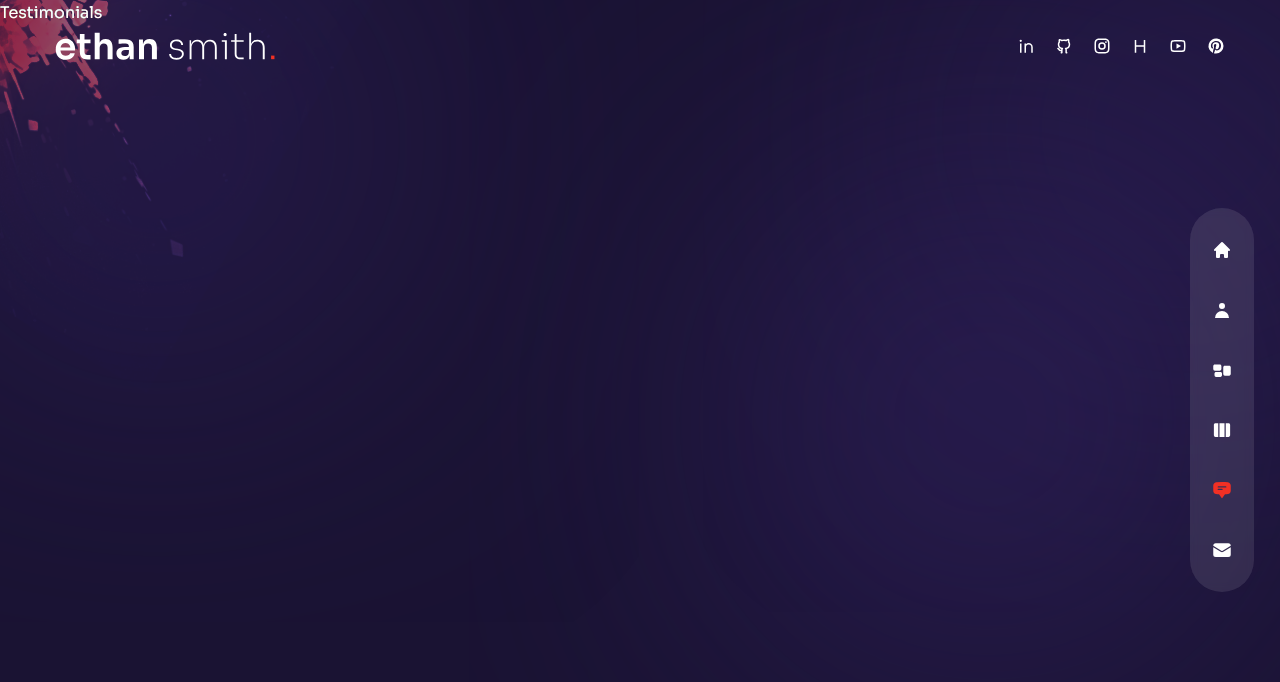
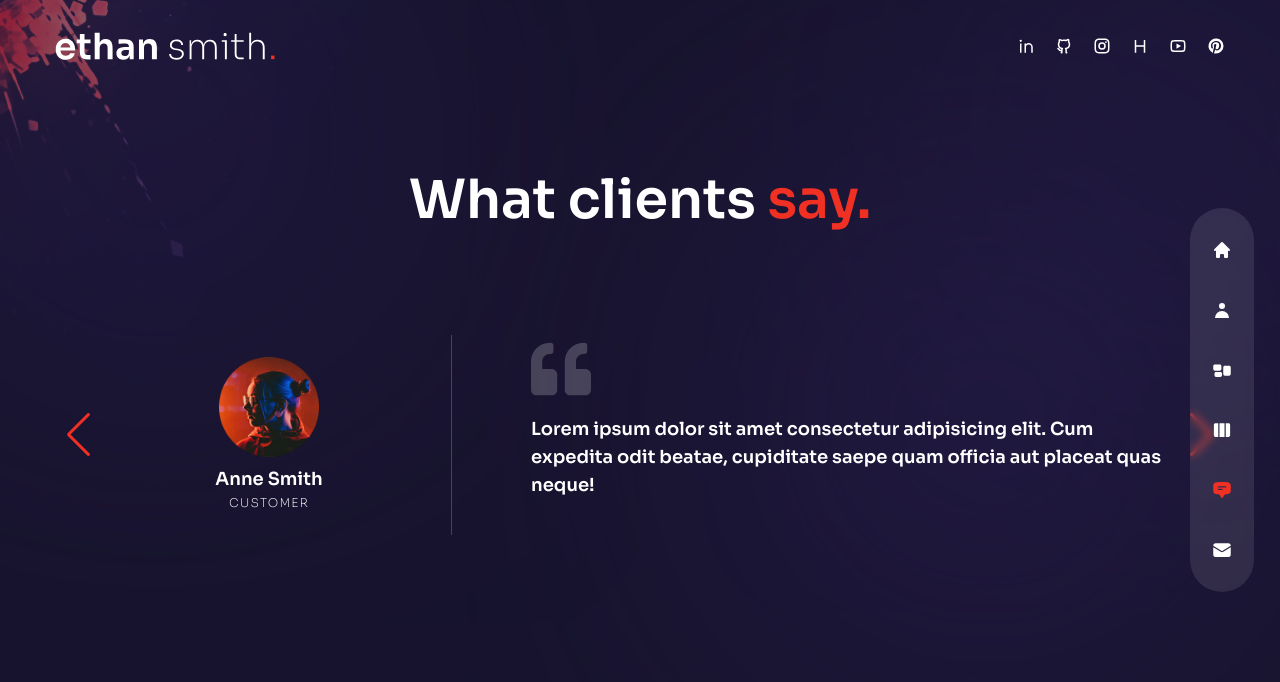
Before and after one commit to MauroMoyano/portfolioDynamic, a Next.js app: page /testimonials in a window 1280 px wide. Shown: the top 682 px of the page. Built offline with nearby package versions, Linux system fonts and the light colour scheme.

Commit message:
template finished

```diff
--- a/components/TestimonialSlider.js
+++ b/components/TestimonialSlider.js
@@ -1,30 +1,89 @@
 // testimonial data
 const testimonialData = [
   {
-    image: '/t-avt-1.png',
-    name: 'Anne Smith',
-    position: 'Customer',
+    image: "/t-avt-1.png",
+    name: "Anne Smith",
+    position: "Customer",
     message:
-      'Lorem ipsum dolor sit amet consectetur adipisicing elit. Cum expedita odit beatae, cupiditate saepe quam officia aut placeat quas neque!',
+      "Lorem ipsum dolor sit amet consectetur adipisicing elit. Cum expedita odit beatae, cupiditate saepe quam officia aut placeat quas neque!",
   },
   {
-    image: '/t-avt-2.png',
-    name: 'Jane Doe',
-    position: 'Customer',
+    image: "/t-avt-2.png",
+    name: "Jane Doe",
+    position: "Customer",
     message:
-      'Lorem ipsum dolor sit amet consectetur adipisicing elit. Cum expedita odit beatae, cupiditate saepe quam officia aut placeat quas neque!',
+      "Lorem ipsum dolor sit amet consectetur adipisicing elit. Cum expedita odit beatae, cupiditate saepe quam officia aut placeat quas neque!",
   },
   {
-    image: '/t-avt-3.png',
-    name: 'Jhon Doe',
-    position: 'Customer',
+    image: "/t-avt-3.png",
+    name: "Jhon Doe",
+    position: "Customer",
     message:
-      'Lorem ipsum dolor sit amet consectetur adipisicing elit. Cum expedita odit beatae, cupiditate saepe quam officia aut placeat quas neque!',
+      "Lorem ipsum dolor sit amet consectetur adipisicing elit. Cum expedita odit beatae, cupiditate saepe quam officia aut placeat quas neque!",
   },
 ];
 
+// components
+import { Swiper, SwiperSlide } from "swiper/react";
+
+// next image
+import Image from "next/image";
+
+// import swiper styles
+import "swiper/css";
+import "swiper/css/navigation";
+import "swiper/css/pagination";
+
+// import required modules
+import { Navigation, Pagination } from "swiper";
+
+// icons
+import { FaQuoteLeft } from "react-icons/fa";
+
 const TestimonialSlider = () => {
-  return <div>Testimonial Slider</div>;
+  return (
+    <Swiper
+      navigation={true}
+      pagination={{
+        clickable: true,
+      }}
+      modules={{ Navigation, Pagination }}
+      className="h-[400px]"
+    >
+      {testimonialData.map((person, index) => {
+        return (
+          <SwiperSlide key={index} className="">
+            <div className="flex flex-col items-center md:flex-row gap-x-8 px-16 text-white font-semibold h-full" >
+              {/* avatar, name, position */}
+              <div className="w-full max-w-[300px] flex flex-col xl:justify-center items-center relative mx-auto xl:mx-0">
+                <div className="flex flex-col justify-center text-center">
+                  {/* avatar */}
+                  <div className="mb-2 mx-auto ">
+                    <Image src={person.image} width={100} height={100} alt=""/>
+                  </div>
+                  {/* name */}
+                  <div className="text-lg">{person.name}</div>
+                  {/* position */}
+                  <div className="text-[12px] uppercase font-extralight tracking-widest" >{person.position}</div>
+                </div>
+              </div>
+              {/* quote & message */}
+              <div className="flex-1 flex flex-col justify-center before:w-[1px] xl:before:bg-white/20 xl:before:absolute xl:before:left-0 xl:before:h-[200px] relative xl:pl-20">
+                {/* quote icon */}
+                <div className="mb-4">
+                  <FaQuoteLeft className="text-4xl xl:text-6xl text-white/20 mx-auto md:mx-0" />
+                </div>
+                {/* message */}
+                <div className="xl:text-lg text-center md:text-left pb-8">
+                  {person.message}
+                </div>
+              </div>
+            </div>
+          </SwiperSlide>
+        );
+      })}
+    </Swiper>
+  );
 };
 
 export default TestimonialSlider;
--- a/components/WorkSlider.js
+++ b/components/WorkSlider.js
@@ -68,7 +68,7 @@
         clickable: true,
       }}
       modules={{ Pagination }}
-      className="h-[280px] sm:h-[480px]"
+      className="h-[480px]"
     >
       {workSlides.slides.map((slide, index) => {
         return (
--- a/package.json
+++ b/package.json
@@ -17,7 +17,7 @@
     "react-dom": "18.2.0",
     "react-icons": "^4.8.0",
     "react-tsparticles": "^2.9.3",
-    "swiper": "^11.0.5",
+    "swiper": "^9.4.0",
     "tailwind-scrollbar": "^3.0.4",
     "tsparticles": "^2.9.3"
   },
--- a/pages/contact/index.js
+++ b/pages/contact/index.js
@@ -1,5 +1,58 @@
+/* eslint-disable react/no-unescaped-entities */
+// components
+import { Cicles } from "../../components/Circles";
+
+// icons
+import { BsArrowRight } from "react-icons/bs";
+
+// framer motion
+import { motion } from "framer-motion";
+
+// variants
+import { fadeIn } from "../../variants";
+
 const Contact = () => {
-  return <div>Contact</div>;
+  return (
+    <div className="h-full bg-primary/30">
+      <div className="container mx-auto py-32 text-center xl:text-left flex items-center justify-center h-full">
+        {/* text & form */}
+        <div className="flex flex-col w-full max-w-[700px]">
+          {/* text */}
+          <motion.h2
+            variants={fadeIn("up", 0.2)}
+            initial="hidden"
+            animate="show"
+            exit="hidden"
+            className="h2 text-center mb-12"
+          >
+            Let's <span className="text-accent">connect.</span>
+          </motion.h2>
+          {/* form */}
+          <motion.form
+            variants={fadeIn("up", 0.4)}
+            initial="hidden"
+            animate="show"
+            exit="hidden"
+            className="flex-1 flex flex-col gap-6 w-full mx-auto"
+          >
+            {/* group */}
+            <div className="flex gap-x-6 w-full">
+              <input type="text" placeholder="name" className="input" />
+              <input type="text" placeholder="email" className="input" />
+            </div>
+            <input type="text" placeholder="subject" className="input" />
+            <textarea placeholder="message" className="textarea"></textarea>
+            <button className="btn rounded-full border border-white/50 max-w-[170px] px-8 transition-all duration-300 flex items-center justify-center overflow-hidden hover:border-accent group">
+              <span className="group-hover:-translate-y-[120px] group-hover:opacity-0 transition-all duration-1000">
+                Let's talk
+              </span>
+              <BsArrowRight className="-translate-x-[120px] opacity-0 group-hover:flex group-hover:-translate-x-0 group-hover:opacity-100 transition-all duration-300 absolute text-[22px]" />
+            </button>
+          </motion.form>
+        </div>
+      </div>
+    </div>
+  );
 };
 
 export default Contact;
--- a/pages/testimonials/index.js
+++ b/pages/testimonials/index.js
@@ -1,5 +1,37 @@
+// componentes
+import TestimonialSlider from "../../components/TestimonialSlider";
+
+// framer motion
+import { motion } from "framer-motion";
+import { fadeIn } from "../../variants";
+import { HiDocumentDownload } from "react-icons/hi";
+
 const Testimonials = () => {
-  return <div>Testimonials</div>;
+  return (
+    <div className="h-full bg-primary/30 py-32 text-center">
+      <div className="container mx-auto h-full flex flex-col justify-center">
+        {/* title */}
+        <motion.h2
+          variants={fadeIn("up", 0.2)}
+          initial="hidden"
+          animate="show"
+          className="h2 mb-8 xl:mb-0"
+        >
+          What clients <span className="text-accent ">say.</span>
+        </motion.h2>
+        <div>
+          {/* slider */}
+          <motion.div
+            variants={fadeIn("up", 0.4)}
+            initial="hidden"
+            animate="show"
+          >
+            <TestimonialSlider />
+          </motion.div>
+        </div>
+      </div>
+    </div>
+  );
 };
 
 export default Testimonials;
--- a/pages/work/index.js
+++ b/pages/work/index.js
@@ -11,7 +11,7 @@
   return (
     <div className="h-full bg-primary/30 py-36 flex items-center">
       <Circles />
-      <div className="container mx-auto">
+      <div className="container mx-auto h-full">
         <div className="flex flex-col xl:flex-row gap-x-8">
           {/* text */}
           <div className="text-center flex xl:w-[30vw] flex-col lg:text-left mb-4 xl:mb-0">
```
Also changed, not shown: 1 other file (tests, documents, lock files or other folders).
